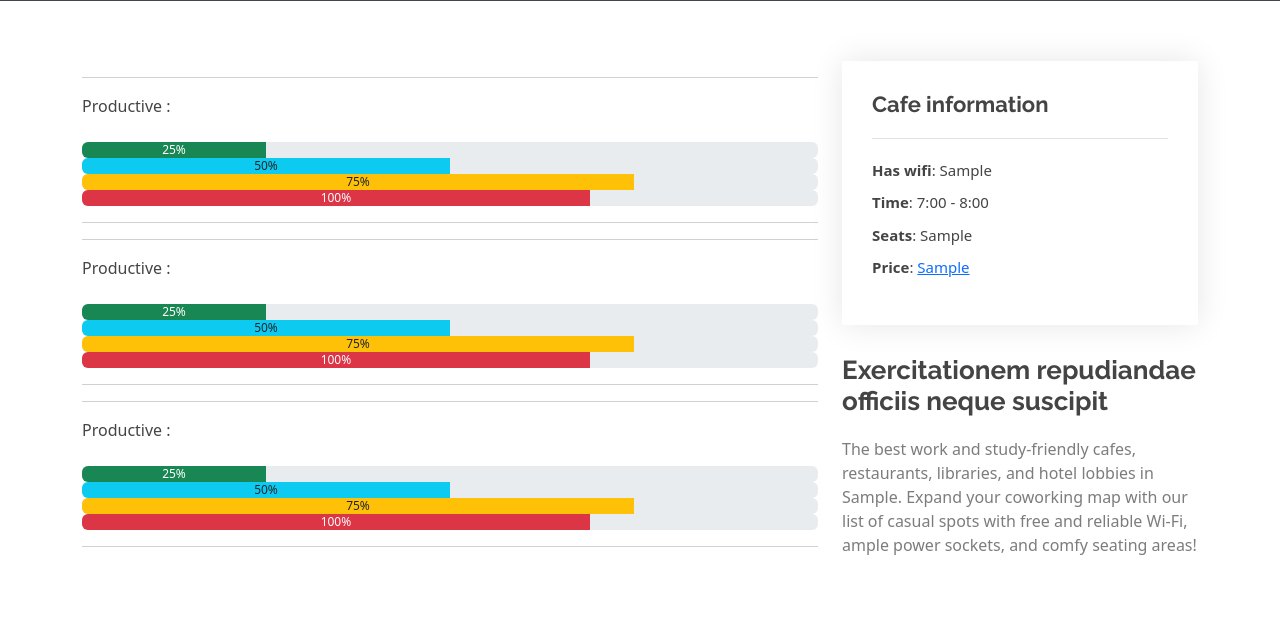
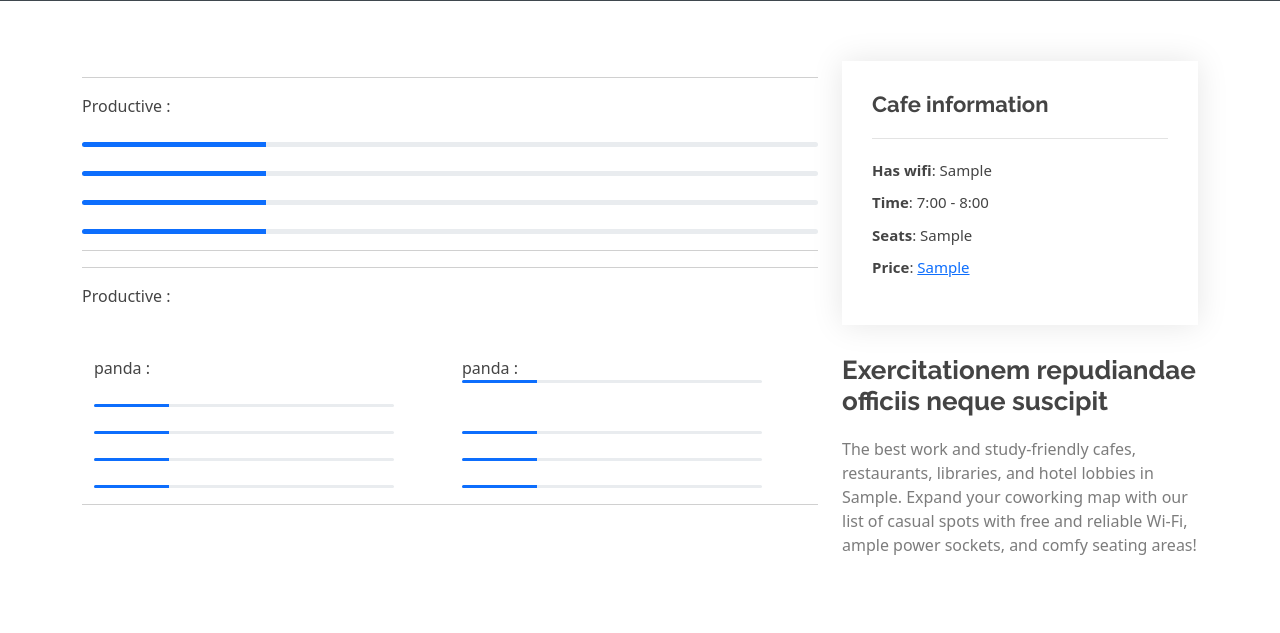
Before and after one commit to Justparthi/Work-Brew, a Django app: page /place/1/ in a window 1280 px wide. Shown: the part 419-1052 px from the top of the page. Run offline with Django 5.2, Linux system fonts and the light colour scheme; tables that the repository leaves empty hold one stand-in row (values such as "Sample post"); grey boxes marked "Sample" are stand-in pictures; some libraries are stand-ins or nearby versions.

Commit message:
Minor Updates

```diff
--- a/templates/place_detail.html
+++ b/templates/place_detail.html
@@ -122,56 +122,134 @@
                   <br>
                   <br>
 
-                <div class="progress" role="progressbar" aria-label="Success example" aria-valuenow="25" aria-valuemin="0" aria-valuemax="100">
-                  <div class="progress-bar bg-success" style="width: 25%">25%</div>
+                  <div class="progress" role="progressbar" aria-label="Example 10px high" aria-valuenow="25" aria-valuemin="0" aria-valuemax="100" style="height: 5px">
+                    <div class="progress-bar" style="width: 25%"></div>
+                  </div>
+                <br>
+                <div class="progress" role="progressbar" aria-label="Example 10px high" aria-valuenow="25" aria-valuemin="0" aria-valuemax="100" style="height: 5px">
+                  <div class="progress-bar" style="width: 25%"></div>
                 </div>
-                <div class="progress" role="progressbar" aria-label="Info example" aria-valuenow="50" aria-valuemin="0" aria-valuemax="100">
-                  <div class="progress-bar bg-info text-dark" style="width: 50%">50%</div>
+                <br>
+                <div class="progress" role="progressbar" aria-label="Example 10px high" aria-valuenow="25" aria-valuemin="0" aria-valuemax="100" style="height: 5px">
+                  <div class="progress-bar" style="width: 25%"></div>
                 </div>
-                <div class="progress" role="progressbar" aria-label="Warning example" aria-valuenow="75" aria-valuemin="0" aria-valuemax="100">
-                  <div class="progress-bar bg-warning text-dark" style="width: 75%">75%</div>
-                </div>
-                <div class="progress" role="progressbar" aria-label="Danger example" aria-valuenow="100" aria-valuemin="0" aria-valuemax="100">
-                  <div class="progress-bar bg-danger" style="width: 69%">100%</div>
+                <br>
+                <div class="progress" role="progressbar" aria-label="Example 10px high" aria-valuenow="25" aria-valuemin="0" aria-valuemax="100" style="height: 5px">
+                  <div class="progress-bar" style="width: 25%"></div>
                 </div>
                 <hr>
+
+                <!-- <hr>
+                  Productive :
+                  <br>
+                  <br>
+
+                  <div class="progress" role="progressbar" aria-label="Example 10px high" aria-valuenow="25" aria-valuemin="0" aria-valuemax="100" style="height: 5px">
+                    <div class="progress-bar" style="width: 25%"></div>
+                  </div>
+                <br>
+                <div class="progress" role="progressbar" aria-label="Example 10px high" aria-valuenow="25" aria-valuemin="0" aria-valuemax="100" style="height: 5px">
+                  <div class="progress-bar" style="width: 25%"></div>
+                </div>
+                <br>
+                <div class="progress" role="progressbar" aria-label="Example 10px high" aria-valuenow="25" aria-valuemin="0" aria-valuemax="100" style="height: 5px">
+                  <div class="progress-bar" style="width: 25%"></div>
+                </div>
+                <br>
+                <div class="progress" role="progressbar" aria-label="Example 10px high" aria-valuenow="25" aria-valuemin="0" aria-valuemax="100" style="height: 5px">
+                  <div class="progress-bar" style="width: 25%"></div>
+                </div>
+                <br>
+                <hr> -->
+
+
 
                 <hr>
                   Productive :
                   <br>
                   <br>
 
-                <div class="progress" role="progressbar" aria-label="Success example" aria-valuenow="25" aria-valuemin="0" aria-valuemax="100">
-                  <div class="progress-bar bg-success" style="width: 25%">25%</div>
-                </div>
-                <div class="progress" role="progressbar" aria-label="Info example" aria-valuenow="50" aria-valuemin="0" aria-valuemax="100">
-                  <div class="progress-bar bg-info text-dark" style="width: 50%">50%</div>
-                </div>
-                <div class="progress" role="progressbar" aria-label="Warning example" aria-valuenow="75" aria-valuemin="0" aria-valuemax="100">
-                  <div class="progress-bar bg-warning text-dark" style="width: 75%">75%</div>
-                </div>
-                <div class="progress" role="progressbar" aria-label="Danger example" aria-valuenow="100" aria-valuemin="0" aria-valuemax="100">
-                  <div class="progress-bar bg-danger" style="width: 69%">100%</div>
-                </div>
-                <hr>
-
-                <hr>
-                  Productive :
-                  <br>
                   <br>
 
-                <div class="progress" role="progressbar" aria-label="Success example" aria-valuenow="25" aria-valuemin="0" aria-valuemax="100">
-                  <div class="progress-bar bg-success" style="width: 25%">25%</div>
-                </div>
-                <div class="progress" role="progressbar" aria-label="Info example" aria-valuenow="50" aria-valuemin="0" aria-valuemax="100">
-                  <div class="progress-bar bg-info text-dark" style="width: 50%">50%</div>
-                </div>
-                <div class="progress" role="progressbar" aria-label="Warning example" aria-valuenow="75" aria-valuemin="0" aria-valuemax="100">
-                  <div class="progress-bar bg-warning text-dark" style="width: 75%">75%</div>
-                </div>
-                <div class="progress" role="progressbar" aria-label="Danger example" aria-valuenow="100" aria-valuemin="0" aria-valuemax="100">
-                  <div class="progress-bar bg-danger" style="width: 69%">100%</div>
-                </div>
+                  <div class="container text">
+                    <div class="row">
+                      <div class="col">
+                        panda :
+                        &nbsp;<br><br>
+                  <div class="progress" role="progressbar" aria-label="Example 10px high" aria-valuenow="25" aria-valuemin="0" aria-valuemax="50" style="width: 300px; height: 3px;" >
+                    <div class="progress-bar" style="width: 25%"></div>
+                  </div>
+                      </div>
+                      <div class="col">
+                        panda :
+                  <div class="progress" role="progressbar" aria-label="Example 10px high" aria-valuenow="25" aria-valuemin="0" aria-valuemax="50" style="width: 300px; height: 3px;" >
+                    <div class="progress-bar" style="width: 25%"></div>
+                  </div>
+                      </div>
+                    </div>
+                  </div>
+                  <br>
+                  <div class="container text-center">
+                    <div class="row">
+                      <div class="col">
+                        <div class="progress" role="progressbar" aria-label="Example 10px high" aria-valuenow="25" aria-valuemin="0" aria-valuemax="50" style="width: 300px; height: 3px;" >
+                          <div class="progress-bar" style="width: 25%"></div>
+                        </div>
+                      </div>
+                      <div class="col">
+                        <div class="progress" role="progressbar" aria-label="Example 10px high" aria-valuenow="25" aria-valuemin="0" aria-valuemax="50" style="width: 300px; height: 3px;" >
+                          <div class="progress-bar" style="width: 25%"></div>
+                        </div>
+                      </div>
+                    </div>
+                  </div>
+                  <br>
+                  <div class="container text-center">
+                    <div class="row">
+                      <div class="col">
+                        <div class="progress" role="progressbar" aria-label="Example 10px high" aria-valuenow="25" aria-valuemin="0" aria-valuemax="50" style="width: 300px; height: 3px;" >
+                          <div class="progress-bar" style="width: 25%"></div>
+                        </div>
+                      </div>
+                      <div class="col">
+                        <div class="progress" role="progressbar" aria-label="Example 10px high" aria-valuenow="25" aria-valuemin="0" aria-valuemax="50" style="width: 300px; height: 3px;" >
+                          <div class="progress-bar" style="width: 25%"></div>
+                        </div>
+                      </div>
+                    </div>
+                  </div>
+                  <br>
+                  <div class="container text-center">
+                    <div class="row">
+                      <div class="col">
+                        <div class="progress" role="progressbar" aria-label="Example 10px high" aria-valuenow="25" aria-valuemin="0" aria-valuemax="50" style="width: 300px; height: 3px;" >
+                          <div class="progress-bar" style="width: 25%"></div>
+                        </div>
+                      </div>
+                      <div class="col">
+                        <div class="progress" role="progressbar" aria-label="Example 10px high" aria-valuenow="25" aria-valuemin="0" aria-valuemax="50" style="width: 300px; height: 3px;" >
+                          <div class="progress-bar" style="width: 25%"></div>
+                        </div>
+                      </div>
+                    </div>
+                  </div>
+
+
+                  <!-- <div class="progress" role="progressbar" aria-label="Example 10px high" aria-valuenow="25" aria-valuemin="0" aria-valuemax="50" style="width: 300px; height: 5px;" >
+                    <div class="progress-bar" style="width: 25%"></div>
+                  </div>
+                  <br>
+                  <div class="progress" role="progressbar" aria-label="Example 10px high" aria-valuenow="25" aria-valuemin="0" aria-valuemax="100" style="height: 5px">
+                    <div class="progress-bar" style="width: 25%"></div>
+                  </div>
+                  <br>
+                  <div class="progress" role="progressbar" aria-label="Example 10px high" aria-valuenow="25" aria-valuemin="0" aria-valuemax="100" style="height: 5px">
+                    <div class="progress-bar" style="width: 25%"></div>
+                  </div>
+                  <br>
+                  <div class="progress" role="progressbar" aria-label="Example 10px high" aria-valuenow="25" aria-valuemin="0" aria-valuemax="100" style="height: 5px">
+                    <div class="progress-bar" style="width: 25%"></div>
+                  </div> -->
                 <hr>
 
               </div>
```
Also changed, not shown: static/css/sm.css (line endings or trailing spaces).
